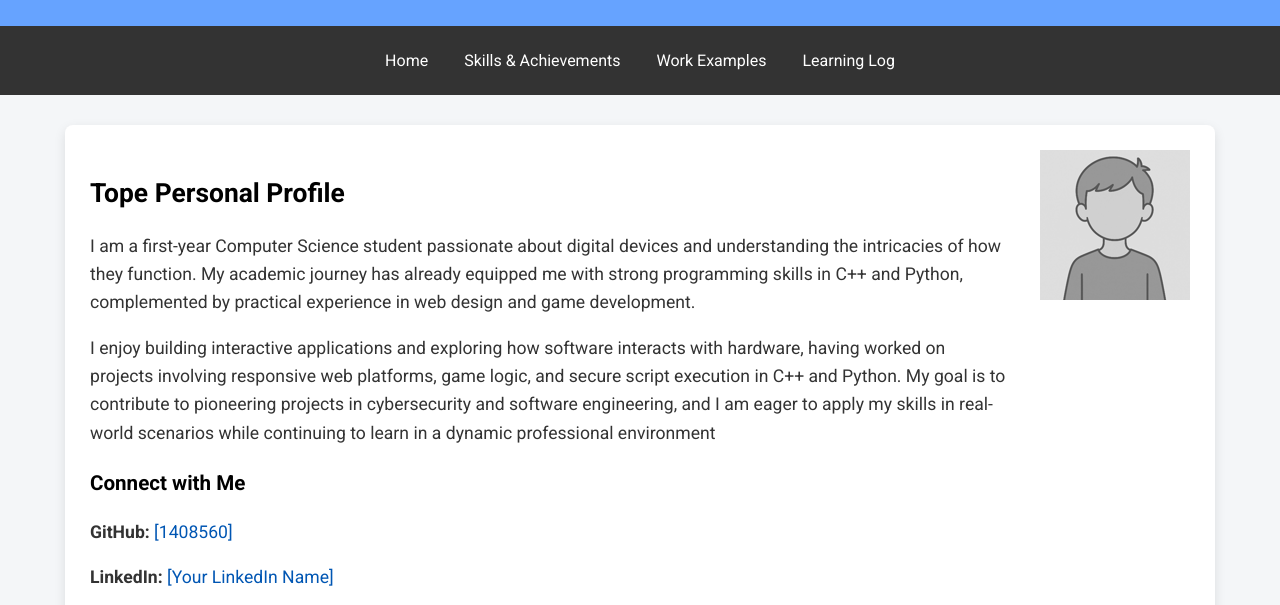
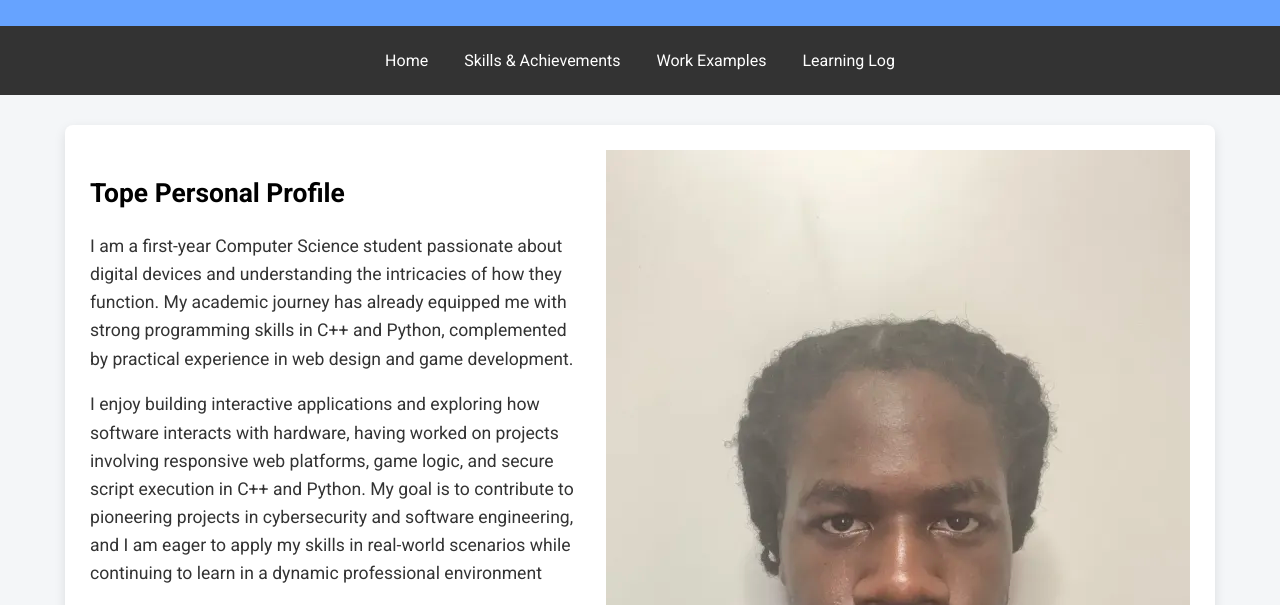
Before and after one commit to topedada/Portfolio, a plain HTML site: page docs/index.html in a window 1280 px wide. Shown: the part 160-765 px from the top of the page. Drawn offline with Linux system fonts and the light colour scheme.

Commit message:
Update index.html

```diff
--- a/docs/index.html
+++ b/docs/index.html
@@ -26,8 +26,8 @@
                 <p><strong>GitHub:</strong> <a href="[https://olympus.ntu.ac.uk/]">[1408560]</a></p>
                 <p><strong>LinkedIn:</strong> <a href="[Your LinkedIn URL]">[Your LinkedIn Name]</a></p>
             </div>
-            <div class="IMG_8885.webp">
-                <img src="professional-headshot-placeholder.png" alt="Professional Headshot Placeholder">
+            <div class="Profile-image">
+                <img src="IMG_8885.webp" alt="Profile Picture of Tope">
             </div>
         </div>
     </div>
```
